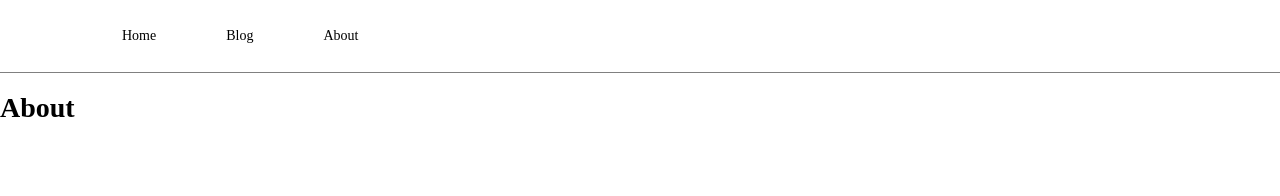
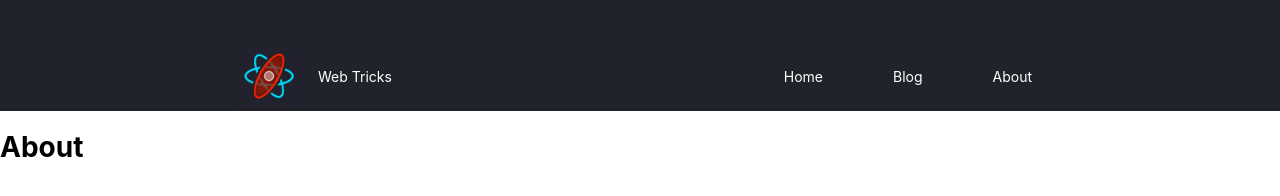
Before and after one commit to FraserMuir/react-blog, a Gatsby site: page /about in a window 1280 px wide. Built offline with nearby package versions, Linux system fonts and the light colour scheme; Gatsby itself is replaced by a stand-in of ours.

Commit message:
Add header

```diff
--- a/gatsby-config.js
+++ b/gatsby-config.js
@@ -9,11 +9,12 @@ const contentfulConfig = {
 module.exports = {
   siteMetadata: {
     title: "Web Tricks",
+    url: "https://web-tricks.dev",
     siteUrl: "https://web-tricks.dev/",
+    blogUrl: "/blogs",
     origins: ["https://images.ctfassets.net"],
     titleTemplate: "%s · Web Tricks",
     description: "A collection of web development tips and tricks.",
-    url: "https://web-tricks.dev",
     image: "logo.webp",
     twitterUsername: "@frasermuir14",
   },
--- a/src/components/Header.js
+++ b/src/components/Header.js
@@ -2,39 +2,78 @@ import React from "react";
 import styled from "styled-components";
 import { Link } from "gatsby";
 
+const StyledHeaderPadding = styled.section`
+  background: #20232a;
+  height: 3rem;
+  width: 100%;
+  margin-bottom: -1px;
+`;
+
 const StyledHeader = styled.header`
-  background: white;
-  border-bottom: 1px solid gray;
-  width: 100%;
-  & > .header-container {
+  position: sticky;
+  top: -1px;
+  height: 5rem;
+  background: #20232a;
+  z-index: 99;
+  nav {
+    height: 100%;
     width: 100%;
-    max-width: 80rem;
+    max-width: 60rem;
     margin: auto;
     display: flex;
     align-items: center;
+    justify-content: space-between;
+  }
+
+  .tab-container {
+    display: flex;
+    align-items: center;
+  }
+
+  a {
+    color: white;
+    transition: color 0.3s;
+    text-decoration: none;
+    &:hover {
+      text-decoration: underline;
+    }
   }
 `;
 
-const StyledLink = styled(Link)`
+const StyledTab = styled(Link)`
   padding: 2rem;
-  text-decoration: none;
   margin-left: 1rem;
-  color: black;
-  transition: color 0.3s;
-  &:hover {
-    text-decoration: underline;
-    color: blue;
+`;
+
+const StyledHomeLink = styled(Link)`
+  display: flex;
+  align-items: center;
+  height: 100%;
+  img {
+    height: 100%;
+    width: auto;
+    box-sizing: border-box;
+    margin: 1rem;
   }
 `;
 
 export const Header = () => {
   return (
-    <StyledHeader>
-      <div className="header-container">
-        <StyledLink to="/">Home</StyledLink>
-        <StyledLink to="/blog">Blog</StyledLink>
-        <StyledLink to="/about">About</StyledLink>
-      </div>
-    </StyledHeader>
+    <>
+      <StyledHeaderPadding />
+      <StyledHeader>
+        <nav>
+          <StyledHomeLink to="/">
+            <img src="/logo.webp" alt="Web Tricks Logo" />
+            Web Tricks
+          </StyledHomeLink>
+          <div className="tab-container">
+            <StyledTab to="/">Home</StyledTab>
+            <StyledTab to="/blog">Blog</StyledTab>
+            <StyledTab to="/about">About</StyledTab>
+          </div>
+        </nav>
+      </StyledHeader>
+    </>
   );
 };
--- a/src/components/Layout.js
+++ b/src/components/Layout.js
@@ -10,6 +10,7 @@ const GlobalStyle = createGlobalStyle`
     width: 100%;
     height: 100%;
     font-size: 14px;
+    font-family: -apple-system, BlinkMacSystemFont, 'Segoe UI', Roboto, Oxygen, Ubuntu, Cantarell, 'Open Sans', 'Helvetica Neue', sans-serif;
   }
 `;
 const StyledLayout = styled.div`
--- a/src/pages/index.js
+++ b/src/pages/index.js
@@ -1,24 +1,24 @@
 import React from "react";
 import Img from "gatsby-image";
 import styled from "styled-components";
-import { graphql } from "gatsby";
+import { graphql, Link } from "gatsby";
 
 const StyledPost = styled.div`
   border: 1px solid gray;
 `;
 
 const Home = ({ data }) => {
-  const { edges: posts } = data.allContentfulBlogPost;
-
+  let { edges: posts } = data.allContentfulBlogPost;
+  posts = [...posts, ...posts, ...posts, ...posts];
   return (
     <>
       <h1>Home</h1>
-      {posts.map(({ node }) => {
+      {posts.map(({ node }, i) => {
         const { title, slug, createdAt, heroImage } = node;
         return (
-          <StyledPost key={slug}>
+          <StyledPost key={i}>
             <h1>{title}</h1>
-            <h1>{slug}</h1>
+            <Link to={`/blog/${slug}`}>{slug}</Link>
             <h1>{createdAt}</h1>
             <Img fixed={heroImage.fixed} alt={title} />
           </StyledPost>
```
Also changed, not shown: gatsby-node.js (+10 -3 lines).
